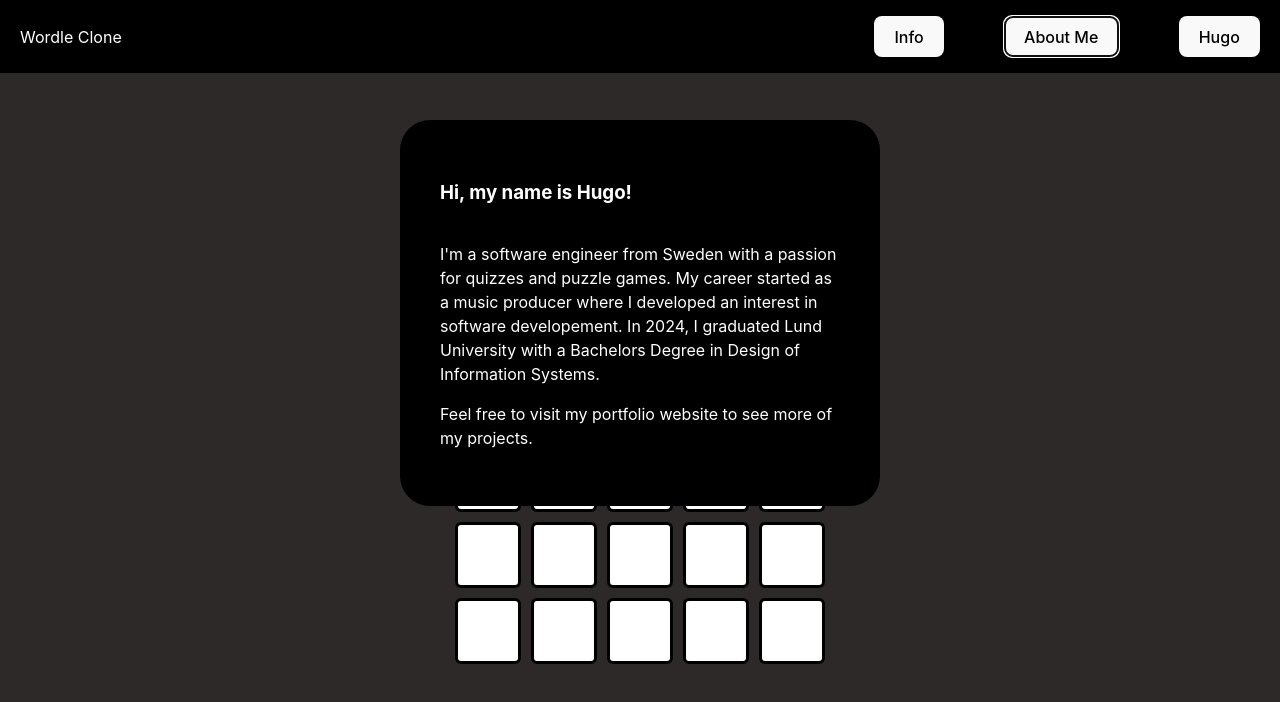
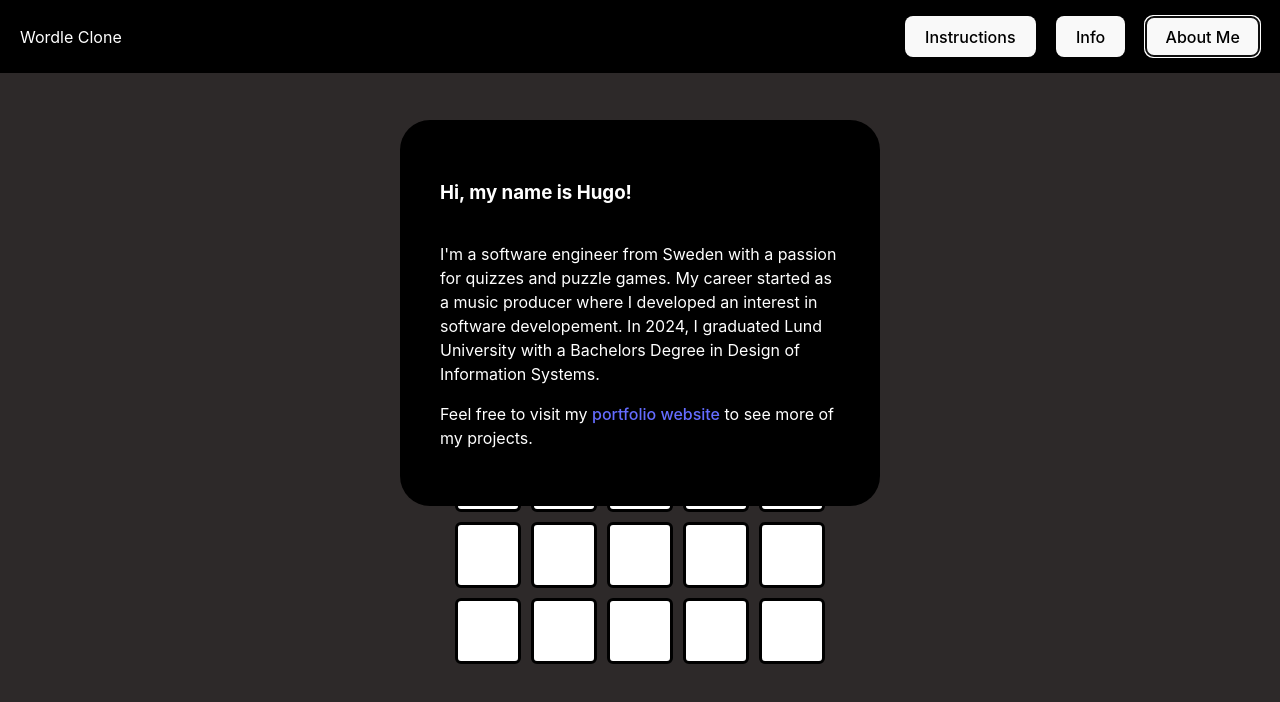
Before and after one commit to hugosundberg/wordleClone, a React (Vite) app: page / in a window 1280 px wide. Both pictures are taken after a click on the button "About Me". Shown: the top 702 px of the page. Built offline with nearby package versions, Linux system fonts and the light colour scheme.

Commit message:
fixed spelling mistake + added instructions button

```diff
--- a/src/App.css
+++ b/src/App.css
@@ -21,7 +21,7 @@
 
 .nav-menu ul {
   display: flex;
-  gap: 60px;
+  gap: 20px;
   list-style: none;
   color: white;
 }
@@ -101,7 +101,8 @@
 
 .popup-header button {
   position: absolute;
-  top: 10px;
+  scale: 1.5;
+  top: 15px;
   right: 10px;
   background-color: transparent;
 }
--- a/src/App.tsx
+++ b/src/App.tsx
@@ -11,8 +11,9 @@ export default function App() {
   const [currentRow, setCurrentRow] = useState(0);
   const [definition, setDefinition] = useState("");
   const [hasWon, setHasWon] = useState(false);
-  const [isInfoVisable, setIsInfoVisable] = useState(false);
-  const [isAboutVisable, setIsAboutVisable] = useState(false);
+  const [isInfoVisible, setIsInfoVisible] = useState(false);
+  const [isAboutVisible, setIsAboutVisible] = useState(false);
+  const [isInstructionsVisible, setIsInstructionsVisible] = useState(false);
 
   // Initialize a new game
   const startNewGame = () => {
@@ -70,22 +71,34 @@ export default function App() {
     };
   }, [currentGuess, guesses, isGameOver, solution, currentRow]);
 
+  const showInstructions = () => {
+    setIsInstructionsVisible(true);
+    setIsAboutVisible(false);
+    setIsInfoVisible(false);
+  };
+
+  const closeInstruction = () => {
+    setIsInstructionsVisible(false);
+  };
+
   const showInfo = () => {
-    setIsInfoVisable(true);
-    setIsAboutVisable(false);
+    setIsInfoVisible(true);
+    setIsAboutVisible(false);
+    setIsInstructionsVisible(false);
   };
 
   const closeInfo = () => {
-    setIsInfoVisable(false);
+    setIsInfoVisible(false);
   };
 
   const showAbout = () => {
-    setIsAboutVisable(true);
-    setIsInfoVisable(false);
+    setIsAboutVisible(true);
+    setIsInfoVisible(false);
+    setIsInstructionsVisible(false);
   };
 
   const closeAbout = () => {
-    setIsAboutVisable(false);
+    setIsAboutVisible(false);
   };
 
   return (
@@ -95,13 +108,13 @@ export default function App() {
         <div className="nav-menu">
           <ul>
             <li>
+              <button onClick={showInstructions}>Instructions</button>
+            </li>
+            <li>
               <button onClick={showInfo}>Info</button>
             </li>
             <li>
               <button onClick={showAbout}>About Me</button>
-            </li>
-            <li>
-              <button>Hugo</button>
             </li>
           </ul>
         </div>
@@ -125,12 +138,14 @@ export default function App() {
           startNewGame={startNewGame}
           hasWon={hasWon}
         />
-        <Info isInfoVisable={isInfoVisable} closeInfo={closeInfo} />
-        <About isAboutVisable={isAboutVisable} closeAbout={closeAbout} />
+        <Info isInfoVisable={isInfoVisible} closeInfo={closeInfo} />
+        <About isAboutVisable={isAboutVisible} closeAbout={closeAbout} />
       </div>
     </>
   );
 }
+
+function Instructions({}) {}
 
 function Info({ isInfoVisable, closeInfo }: any) {
   if (isInfoVisable) {
@@ -173,7 +188,11 @@ function About({ isAboutVisable, closeAbout }: any) {
           University with a Bachelors Degree in Design of Information Systems.
         </p>
         <p>
-          Feel free to visit my portfolio website to see more of my projects.
+          Feel free to visit my{" "}
+          <a href="https://hugosundberg.github.io/hugo/" target="_blank">
+            portfolio website
+          </a>{" "}
+          to see more of my projects.
         </p>
       </div>
     );
```
